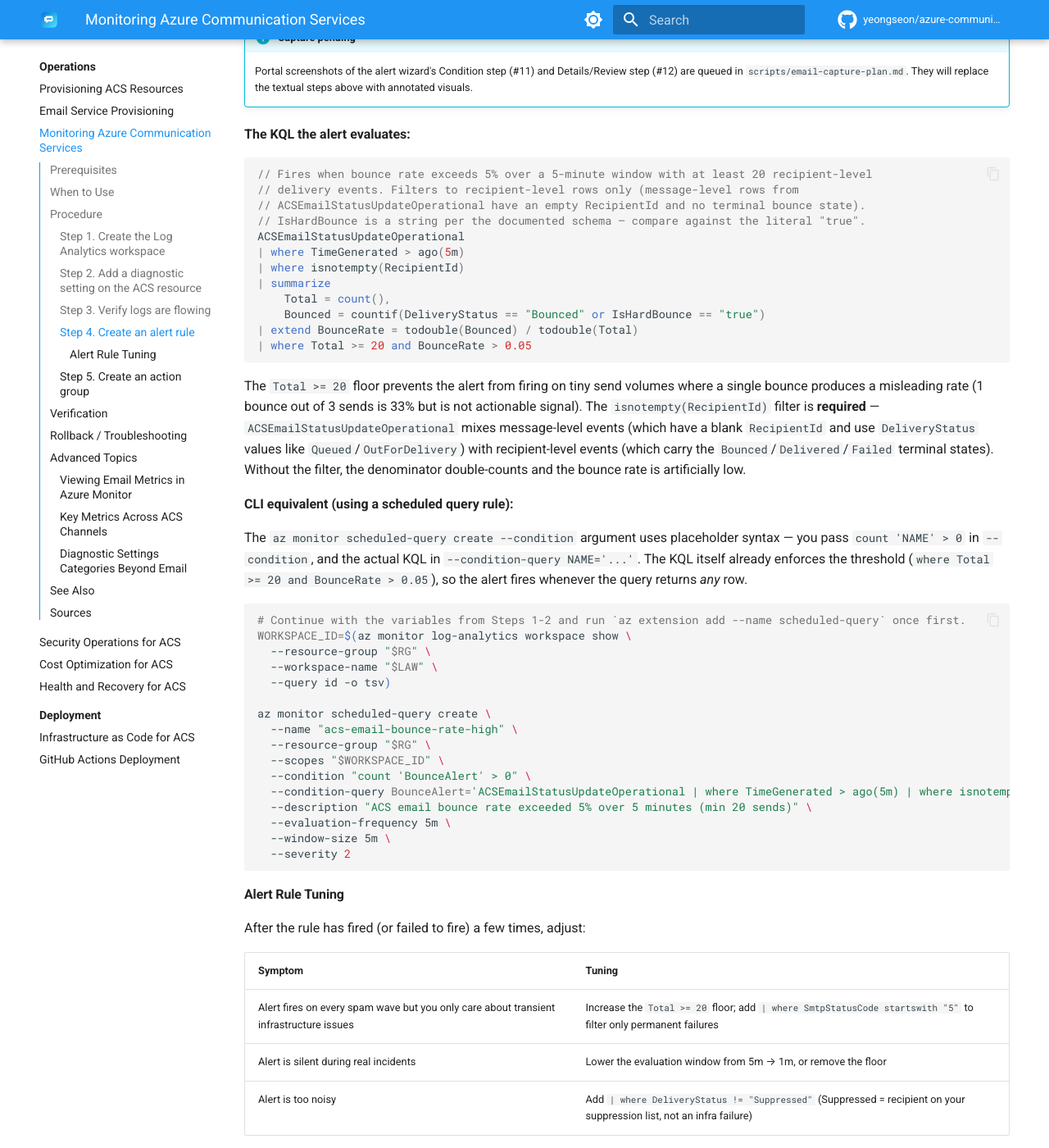
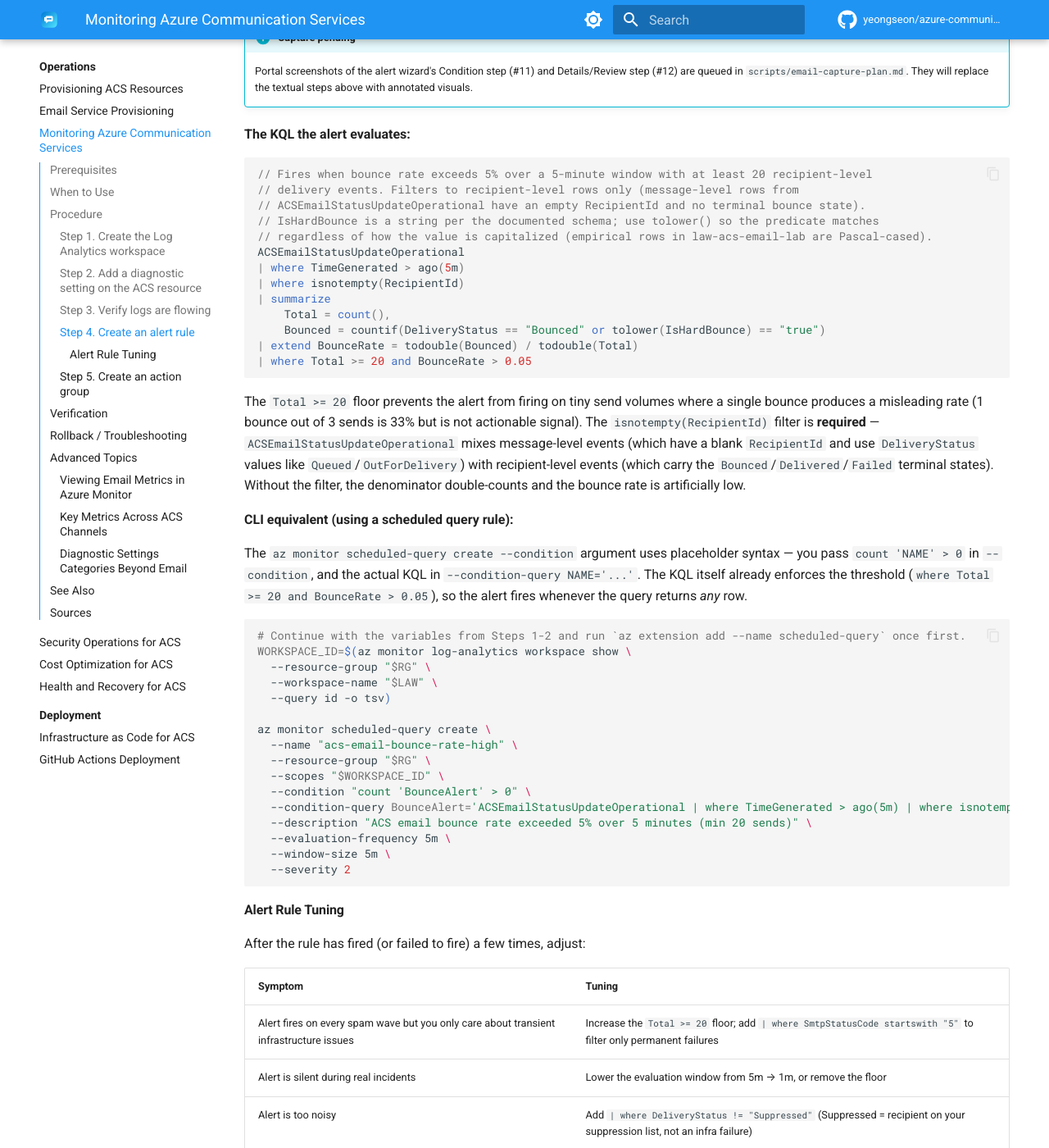
Before and after one commit to yeongseon/azure-communication-services-practical-guide, an MkDocs documentation site: the page built from docs/operations/monitoring.md, in a window 1280 px wide and 1400 px high, scrolled down 6384 px. Shown: the whole window at 82% size. Built offline with MkDocs 1.6.1 and Material for MkDocs 9.7.7, drawn with Linux system fonts in a browser that asks for light colours; comment, search, counter and statistics services are not loaded; some of the changed text lies outside the part shown.

Commit message:
docs: fix CorrelationId casing, IsHardBounce type/case in Email KQL after real-workspace execution validation in law-acs-email-lab
CorrelationID (uppercase D) triggers ADX SemanticError SEM0100 - getschema confirms lowercase CorrelationId on both Email tables. Fixed 10 locations across 3 files.

IsHardBounce is documented as string (not bool) per Microsoft Learn and getschema; empirical value is Pascal-cased 'True' or 'False' in koreacentral workspace. Lowercase 'true' predicates were silent-failing (0 matches). Fixed 4 type-wording locations and switched 7 KQL predicates to defensive tolower(IsHardBounce) == 'true'.

Also fixed the Recipient mail server prose contradiction: RecipientMailServerHostName is a documented column and populates for bounced rows (empirical: gmail-smtp-in.l.google.com).

Added scripts/trigger-hard-bounce.py as reproducible test-data generator for future bounce-related KQL validation.

````diff
--- a/docs/operations/monitoring.md
+++ b/docs/operations/monitoring.md
@@ -236,13 +236,14 @@
 // Fires when bounce rate exceeds 5% over a 5-minute window with at least 20 recipient-level
 // delivery events. Filters to recipient-level rows only (message-level rows from
 // ACSEmailStatusUpdateOperational have an empty RecipientId and no terminal bounce state).
-// IsHardBounce is a string per the documented schema — compare against the literal "true".
+// IsHardBounce is a string per the documented schema; use tolower() so the predicate matches
+// regardless of how the value is capitalized (empirical rows in law-acs-email-lab are Pascal-cased).
 ACSEmailStatusUpdateOperational
 | where TimeGenerated > ago(5m)
 | where isnotempty(RecipientId)
 | summarize
     Total = count(),
-    Bounced = countif(DeliveryStatus == "Bounced" or IsHardBounce == "true")
+    Bounced = countif(DeliveryStatus == "Bounced" or tolower(IsHardBounce) == "true")
 | extend BounceRate = todouble(Bounced) / todouble(Total)
 | where Total >= 20 and BounceRate > 0.05
 ```
@@ -265,7 +266,7 @@
   --resource-group "$RG" \
   --scopes "$WORKSPACE_ID" \
   --condition "count 'BounceAlert' > 0" \
-  --condition-query BounceAlert='ACSEmailStatusUpdateOperational | where TimeGenerated > ago(5m) | where isnotempty(RecipientId) | summarize Total=count(), Bounced=countif(DeliveryStatus == "Bounced" or IsHardBounce == "true") | extend BounceRate = todouble(Bounced)/todouble(Total) | where Total >= 20 and BounceRate > 0.05' \
+  --condition-query BounceAlert='ACSEmailStatusUpdateOperational | where TimeGenerated > ago(5m) | where isnotempty(RecipientId) | summarize Total=count(), Bounced=countif(DeliveryStatus == "Bounced" or tolower(IsHardBounce) == "true") | extend BounceRate = todouble(Bounced)/todouble(Total) | where Total >= 20 and BounceRate > 0.05' \
   --description "ACS email bounce rate exceeded 5% over 5 minutes (min 20 sends)" \
   --evaluation-frequency 5m \
   --window-size 5m \
@@ -357,7 +358,7 @@
 | LAW Logs blade returns zero rows for every ACS table | Diagnostic setting was deleted, moved to the wrong resource, or routes to the wrong workspace | Re-run Step 2. Verify the `--resource` ARM ID points at `Microsoft.Communication/communicationServices/<name>`, not at the Email Communication Service. |
 | KQL returns rows but `DeliveryStatus` is always blank | Query targeted message-level events only | Add `where isnotempty(RecipientId)` to filter to recipient-level rows that carry terminal states |
 | Alert rule fires constantly with `Total = 1, Bounced = 1` | The `Total >= 20` floor is missing from the deployed query | Re-deploy via `az monitor scheduled-query update --condition-query BounceAlert='<full KQL>'`; the floor must live inside the KQL, not in the alert threshold |
-| Alert rule never fires during a real bounce storm | The KQL filter compares against unquoted `true` on a string column (e.g., `IsHardBounce == true` will not match, because `IsHardBounce` is documented as a string) | Compare the deployed `--condition-query` against the canonical KQL in [Step 4](#step-4-create-an-alert-rule) — `IsHardBounce` is a string; use `IsHardBounce == "true"` |
+| Alert rule never fires during a real bounce storm | The KQL filter uses casing that does not match the workspace's actual `IsHardBounce` value (e.g., `IsHardBounce == "true"` will not match Pascal-cased `"True"` rows, because `IsHardBounce` is documented as a string) | Compare the deployed `--condition-query` against the canonical KQL in [Step 4](#step-4-create-an-alert-rule) — use `tolower(IsHardBounce) == "true"` so the predicate matches regardless of casing |
 | Action group notification never arrives | Receiver type / address typo, or `usecommonalertschema` was passed as a separate flag instead of a trailing token of `--action` | Run `az monitor action-group show -n $AG_NAME -g $RG --query 'emailReceivers' -o jsonc` and compare against the example in [Step 5](#step-5-create-an-action-group) |
 | `az monitor scheduled-query create` errors with "command not found" / "extension not installed" | The `scheduled-query` extension is not installed | Run `az extension add --name scheduled-query` (covered in [Prerequisites](#prerequisites)) and retry |
 
--- a/docs/reference/reports/email-test-report.md
+++ b/docs/reference/reports/email-test-report.md
@@ -131,13 +131,13 @@
 
 | Column | Type | Description |
 |---|---|---|
-| CorrelationID | string | Maps to the SDK message ID; used to correlate `ACSEmailSendMailOperational` and `ACSEmailStatusUpdateOperational` events. |
+| CorrelationId | string | Maps to the SDK message ID; used to correlate `ACSEmailSendMailOperational` and `ACSEmailStatusUpdateOperational` events. |
 | RecipientId | string | Per-recipient email address. Empty on message-level rows (e.g., `Dropped`, `OutForDelivery`) and populated on recipient-level rows (e.g., `Delivered`, `Bounced`). |
 | DeliveryStatus | string | Status progression (`Delivered`, `Bounced`, `Failed`, `OutForDelivery`, etc.). |
 | SenderDomain | string | Verified sender domain (part after `@` in the sender address). |
 | SmtpStatusCode | string | SMTP status code returned by the recipient mail server. |
 | EnhancedSmtpStatusCode | string | Enhanced SMTP status code for finer-grained diagnostics. |
-| IsHardBounce | bool | Boolean flag (`true`/`false`); populated for `Bounced` status only. |
+| IsHardBounce | string | String flag (documented type per Microsoft Learn); populated for `Bounced` status only. See [Delivery Status KQL](../../troubleshooting/kql/email/delivery-status.md) for how to compare against it in queries. |
 
 !!! info "Observation"
     All 9 test emails reached `Delivered` status. Each email generated 3-4 log events tracking status transitions from submission to final delivery.
@@ -157,7 +157,7 @@
 **Query 2 - Per-Message Lifecycle**
 ```kusto
 ACSEmailStatusUpdateOperational
-| summarize StatusChanges = count(), FirstEvent = min(TimeGenerated), LastEvent = max(TimeGenerated) by CorrelationID
+| summarize StatusChanges = count(), FirstEvent = min(TimeGenerated), LastEvent = max(TimeGenerated) by CorrelationId
 | extend DurationSec = datetime_diff("second", LastEvent, FirstEvent)
 | sort by FirstEvent asc
 ```
@@ -168,7 +168,7 @@
 ACSEmailStatusUpdateOperational
 | where DeliveryStatus == "Delivered"
 | where isnotempty(RecipientId)
-| project TimeGenerated, CorrelationID, RecipientId, SenderDomain, SenderUsername
+| project TimeGenerated, CorrelationId, RecipientId, SenderDomain, SenderUsername
 | sort by TimeGenerated asc
 ```
 *Result: All 9 recipient-level `Delivered` rows recorded; `RecipientId` `@`-suffix confirms gmail.com recipients.*
--- a/docs/troubleshooting/first-10-minutes/email-delivery.md
+++ b/docs/troubleshooting/first-10-minutes/email-delivery.md
@@ -78,7 +78,7 @@
 | where TimeGenerated > ago(1h)
 | where isnotempty(RecipientId)
 | where DeliveryStatus !in ("Delivered", "OutForDelivery")
-| project TimeGenerated, CorrelationID, RecipientId, DeliveryStatus, SmtpStatusCode, EnhancedSmtpStatusCode
+| project TimeGenerated, CorrelationId, RecipientId, DeliveryStatus, SmtpStatusCode, EnhancedSmtpStatusCode
 | order by TimeGenerated desc
 ```
 
@@ -97,16 +97,16 @@
 If your breakdown shows only blank or only `OutForDelivery` rows (no `Delivered`), the recipient mail server is not yet ACK'ing — wait 5-10 minutes and re-run. If it shows `Bounced` or `Failed` rows, drill in with the bounce-detail query below.
 
 ```kusto
-// Hard-bounce detail — recipient-level rows where IsHardBounce is true
+// Hard-bounce detail — recipient-level rows where IsHardBounce indicates a permanent bounce
 ACSEmailStatusUpdateOperational
 | where TimeGenerated > ago(24h)
 | where isnotempty(RecipientId)
-| where IsHardBounce == true
+| where tolower(IsHardBounce) == "true"
 | project TimeGenerated, RecipientId, SmtpStatusCode, EnhancedSmtpStatusCode, SenderDomain
 | order by TimeGenerated desc
 ```
 
-`IsHardBounce` is a boolean per the [documented schema](https://learn.microsoft.com/azure/communication-services/concepts/analytics/logs/email-logs) — compare against `true`, not the string `"True"`. The recipient mail server is not exposed as a column; if you need to group bounces by destination provider, derive it from the `RecipientId` suffix (for example, `extend RecipientDomain = tostring(split(RecipientId, "@")[1])`).
+`IsHardBounce` is a string per the [documented schema](https://learn.microsoft.com/en-us/azure/azure-monitor/reference/tables/acsemailstatusupdateoperational) — use `tolower(IsHardBounce) == "true"` so the predicate matches regardless of how the value is capitalized in the workspace (empirical values observed in `law-acs-email-lab` are Pascal-cased). If you need the recipient mail server host, use `RecipientMailServerHostName`; if you need domain-level grouping instead of exact host, derive it from the `RecipientId` suffix (for example, `extend RecipientDomain = tostring(split(RecipientId, "@")[1])`).
 
 ## Immediate Triage Questions
 
--- a/docs/troubleshooting/kql/email/delivery-status.md
+++ b/docs/troubleshooting/kql/email/delivery-status.md
@@ -56,7 +56,7 @@
 | `DeliveryStatus` | The current state of the email delivery (e.g., `Delivered`, `Bounced`, `Failed`). |
 | `CorrelationId` | Unique identifier for a single email send request, used to track its full lifecycle. Populated with the MessageID returned by Email send requests. |
 | `RecipientId` | Per-recipient email address. Empty on message-level rows (e.g., `Dropped`, `OutForDelivery`) and populated on recipient-level rows (e.g., `Delivered`, `Bounced`, `Failed`). |
-| `IsHardBounce` | String flag (documented type: string) indicating whether the failure is a permanent (hard) bounce. `IsHardBounce == "true"` means a permanent mailbox issue. Populated for `Bounced` status only. |
+| `IsHardBounce` | String flag (documented type: string) indicating whether the failure is a permanent (hard) bounce. Use `tolower(IsHardBounce) == "true"` so the predicate matches regardless of casing (empirical rows in `law-acs-email-lab` are Pascal-cased). Populated for `Bounced` status only. |
 | `FailureMessage` | Verbatim error message returned by the recipient mail server for the given SMTP or EnhancedSmtp status code. |
 | `FailureReason` | Failure reason for the given SMTP or EnhancedSmtp status code. |
 | `RecipientMailServerHostName` | The mail server host name of the recipient. |
@@ -67,7 +67,7 @@
 ## Insights
 
 * **Observed Patterns**: Most emails transition from submission to `Delivered` within 3-6 seconds in optimal conditions.
-* **Hard Bounces vs. Soft Bounces**: Monitor `IsHardBounce` (string per the documented schema — compare against the literal `"true"`) to identify invalid addresses that should be removed from mailing lists.
+* **Hard Bounces vs. Soft Bounces**: Monitor `IsHardBounce` (string per the documented schema — use `tolower(IsHardBounce) == "true"` to match any casing) to identify invalid addresses that should be removed from mailing lists.
 * **Spam Filtering**: If `DeliveryStatus` is `FilteredSpam` or `Quarantined`, inspect `EnhancedSmtpStatusCode` and `SmtpStatusCode` for machine-parseable classification and `FailureMessage` / `FailureReason` for the verbatim error context returned by the recipient server.
 * **Recipient Provider Patterns**: The `RecipientMailServerHostName` column captures the recipient's mail server host when the provider returns one. To group by destination domain (e.g., `gmail.com`) instead of exact host, derive the recipient domain from `RecipientId`: `extend RecipientDomain = tostring(split(RecipientId, "@")[1])`.
 
--- a/docs/troubleshooting/kql/email/index.md
+++ b/docs/troubleshooting/kql/email/index.md
@@ -13,7 +13,7 @@
 ACS Email surfaces three Operational tables (see the [ACS Email Logs schema](https://learn.microsoft.com/azure/communication-services/concepts/analytics/logs/email-logs)):
 
 * **`ACSEmailSendMailOperational`** — One row per `SendEmail` API call. Tracks send-side metadata (correlation ID, recipient counts, attachment counts, size). Does **not** expose delivery status.
-* **`ACSEmailStatusUpdateOperational`** — One row per lifecycle transition. Tracks per-recipient delivery state (`Delivered`, `Bounced`, `Failed`, etc.) via `DeliveryStatus`, plus `SmtpStatusCode`, `EnhancedSmtpStatusCode`, and `IsHardBounce` (boolean).
+* **`ACSEmailStatusUpdateOperational`** — One row per lifecycle transition. Tracks per-recipient delivery state (`Delivered`, `Bounced`, `Failed`, etc.) via `DeliveryStatus`, plus `SmtpStatusCode`, `EnhancedSmtpStatusCode`, and `IsHardBounce` (string per the [documented schema](https://learn.microsoft.com/en-us/azure/azure-monitor/reference/tables/acsemailstatusupdateoperational)).
 * **`ACSEmailUserEngagementOperational`** — One row per recipient interaction (open, click) when engagement tracking is enabled.
 
 ## Key Scenarios
@@ -72,25 +72,25 @@
 
 #### Send volume by sender domain (via join)
 
-`ACSEmailSendMailOperational` does **not** expose `SenderDomain` as a documented column per the [Microsoft Learn schema](https://learn.microsoft.com/azure/azure-monitor/reference/tables/acsemailsendmailoperational) — only `ACSEmailStatusUpdateOperational` does. To attribute send volume per sender domain, join the two tables on `CorrelationID`:
+`ACSEmailSendMailOperational` does **not** expose `SenderDomain` as a documented column per the [Microsoft Learn schema](https://learn.microsoft.com/azure/azure-monitor/reference/tables/acsemailsendmailoperational) — only `ACSEmailStatusUpdateOperational` does. To attribute send volume per sender domain, join the two tables on `CorrelationId`:
 
 ```kusto
 let SendRows =
     ACSEmailSendMailOperational
     | where TimeGenerated > ago(7d)
-    | project CorrelationID, SendTime = TimeGenerated;
+    | project CorrelationId, SendTime = TimeGenerated;
 let StatusRows =
     ACSEmailStatusUpdateOperational
     | where TimeGenerated > ago(7d)
     | where isnotempty(SenderDomain)
-    | summarize arg_min(TimeGenerated, SenderDomain) by CorrelationID;
+    | summarize arg_min(TimeGenerated, SenderDomain) by CorrelationId;
 SendRows
-| join kind=inner StatusRows on CorrelationID
-| summarize Sends = dcount(CorrelationID) by bin(SendTime, 1d), SenderDomain
+| join kind=inner StatusRows on CorrelationId
+| summarize Sends = dcount(CorrelationId) by bin(SendTime, 1d), SenderDomain
 | order by SendTime asc
 ```
 
-`arg_min` picks the first status row per `CorrelationID` to avoid double-counting (each send produces multiple status rows). `dcount(CorrelationID)` then counts each send exactly once even if the join multiplies rows.
+`arg_min` picks the first status row per `CorrelationId` to avoid double-counting (each send produces multiple status rows). `dcount(CorrelationId)` then counts each send exactly once even if the join multiplies rows.
 
 !!! note "Inner join excludes pending sends"
     `kind=inner` excludes very recent sends whose status rows have not yet been written. For near-real-time send totals, use the *Daily total send count* query against `ACSEmailSendMailOperational` directly. Use this join for historical attribution (yesterday and older), not for current-hour dashboards.
````
Also changed, not shown: 1 other file.
